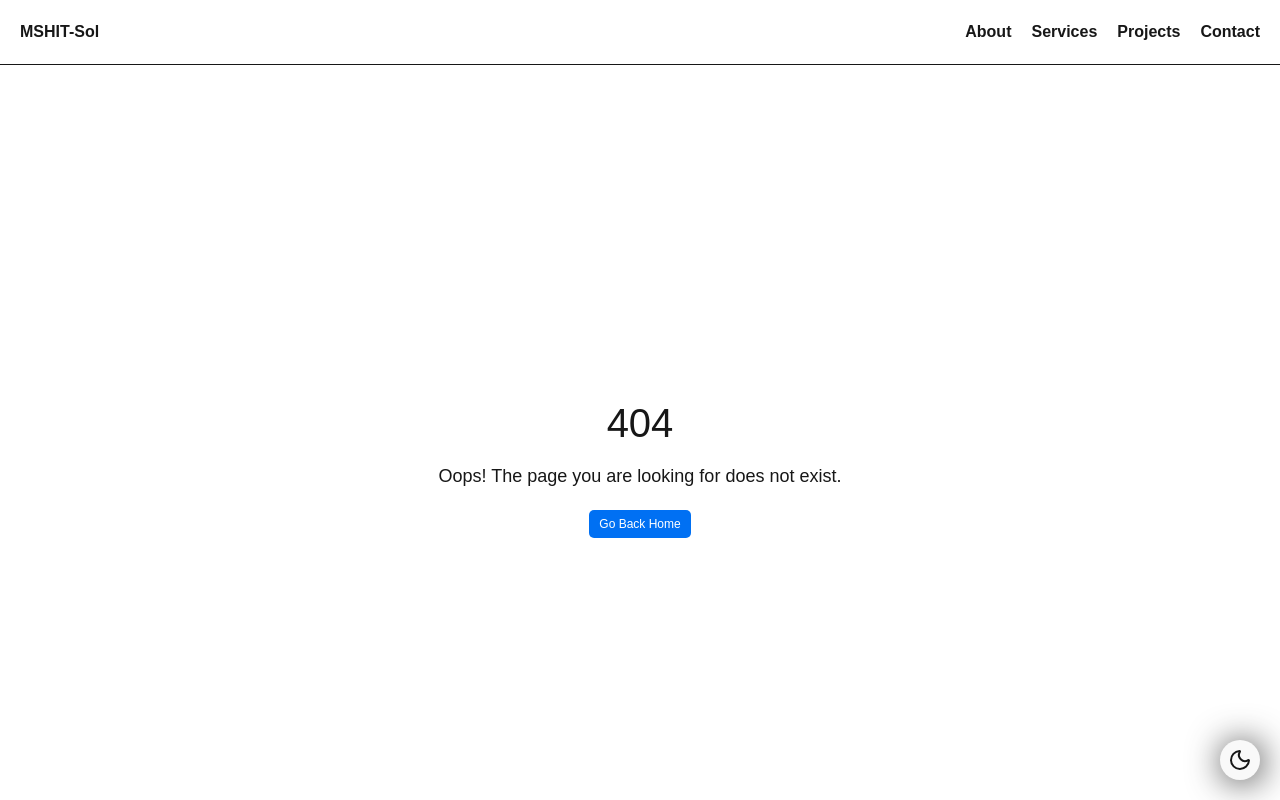
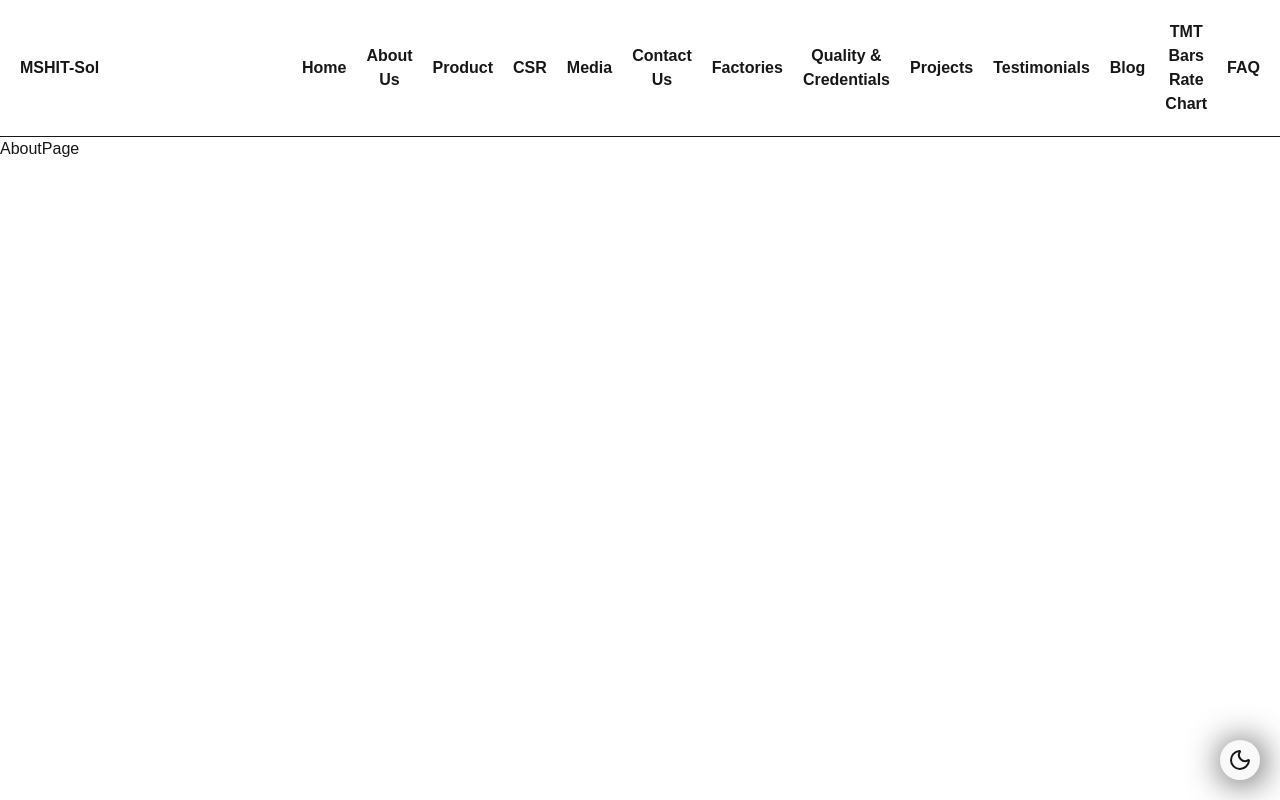
Before and after one commit to mshsun20/mshitsol, a Next.js app in the folder app/: page /about in a window 1280 px wide. Before the commit this address had no page. Shown: the top 800 px of the page. Built offline with nearby package versions, Linux system fonts and the light colour scheme.

Commit message:
about page inclusion

```diff
--- /dev/null
+++ b/app/components/About/AboutPage.tsx
@@ -0,0 +1,9 @@
+import React from 'react'
+
+const AboutPage = () => {
+  return (
+    <div>AboutPage</div>
+  )
+}
+
+export default AboutPage
--- a/app/components/Header.tsx
+++ b/app/components/Header.tsx
@@ -1,15 +1,39 @@
 import Link from 'next/link'
 import React from 'react'
+
+const menuItems = [
+  { text: "Home", href: "/" },
+  { text: "About Us", href: "/about/" },
+  { text: "Product", href: "/products/" },
+  { text: "CSR", href: "/sustainability-csr/" },
+  { text: "Media", href: "/brand-marketing-media-coverage/" },
+  { text: "Contact Us", href: "/contact-us/" },
+  {
+    text: "Factories",
+    href: "/factories/",
+    children: [
+      { text: "Jamuria", href: "/factories/jamuria/" },
+      { text: "Sambhalpur", href: "/factories/sambhalpur/" },
+    ],
+  },
+  { text: "Quality & Credentials", href: "/quality-testing/" },
+  { text: "Projects", href: "/projects/" },
+  { text: "Testimonials", href: "/testimonials/" },
+  { text: "Blog", href: "/blog/difference-between-tie-beam-and-plinth-beam" },
+  { text: "TMT Bars Rate Chart", href: "/tmt-bars-rate-chart/" },
+  { text: "FAQ", href: "/faq/" },
+];
 
 const Header = () => {
   return (
     <div className='header'>
         <div className='logosec'>MSHIT-Sol</div>
         <div className="navsec">
-            <Link href="/about" className='navlink'>About</Link>
-            <Link href="/services" className='navlink'>Services</Link>
-            <Link href="/projects" className='navlink'>Projects</Link>
-            <Link href="/contact" className='navlink'>Contact</Link>
+            {
+                menuItems?.map(elm => (
+                    <Link key={elm?.text} href={elm?.href} className='navlink'>{elm?.text}</Link>
+                ))
+            }
         </div>
     </div>
   )
--- a/app/pages/_document.tsx
+++ b/app/pages/_document.tsx
@@ -6,6 +6,7 @@ export default function Document() {
     <Html lang="en">
       <Head>
         <meta name="google-site-verification" content="S5gfUIo2NvD0RtbYQMoHnCUrOFKvZTVAjCgVhnlPAUw" />
+        <link rel="canonical" href="https://mshitsol-app.vercel.app/" />
         <link
           href="https://fonts.googleapis.com/css2?family=Inter:wght@400;500;600;700;800;900&display=swap"
           rel="stylesheet"
--- /dev/null
+++ b/app/pages/about.tsx
@@ -0,0 +1,65 @@
+import AboutPage from '@/components/About/AboutPage'
+import Head from 'next/head'
+import React from 'react'
+
+const About = () => {
+  return (
+    <>
+        <Head>
+            <title>MSH IT Sol - About | Full Stack Developer Portfolio, MERN, Next.js & DevOps Expert</title>
+
+            <meta
+                name="description"
+                content="Welcome to MSH IT Sol — Portfolio of a professional Full Stack Developer specializing in MERN Stack, Next.js, DevOps, CI/CD, MongoDB, and scalable cloud deployments."
+            />
+
+            <meta name="robots" content="index, follow" />
+            <meta name="keywords" content="MSH, IT Solution, Full Stack Developer, MERN Developer, Next.js Developer, Node.js Developer, React Developer, Portfolio, MSH IT Sol, MongoDB, DevOps, CI/CD" />
+
+            <link rel="canonical" href="https://mshitsol-app.vercel.app/about/" />
+
+            {/* OpenGraph */}
+            <meta property="og:title" content="MSH IT Sol — Full Stack Developer Portfolio" />
+            <meta
+            property="og:description"
+            content="Explore projects, skills, services, and achievements of a MERN Stack and Next.js Full Stack Developer."
+            />
+            <meta property="og:site_name" content="MSH IT Sol" />
+            <meta property="og:url" content="https://mshitsol-app.vercel.app/about/" />
+            <meta property="og:type" content="website" />
+            <meta property="og:image" content="https://mshitsol-app.vercel.app/about/og-banner.png" />
+
+            {/* Twitter */}
+            <meta name="twitter:card" content="summary_large_image" />
+            <meta name="twitter:title" content="MSH IT Sol — Full Stack Developer Portfolio" />
+            <meta name="twitter:description" content="Explore the complete portfolio of a Next.js and MERN Stack Developer." />
+            <meta name="twitter:image" content="https://mshitsol-app.vercel.app/about/og-banner.png" />
+
+            {/* Schema.org JSON-LD */}
+            <script
+            type="application/ld+json"
+            dangerouslySetInnerHTML={{
+                __html: JSON.stringify({
+                "@context": "https://schema.org",
+                "@type": "Person",
+                "name": "Mriganka Sekhar Halder",
+                "jobTitle": "Full Stack Developer",
+                "url": "https://mshitsol-app.vercel.app/about/",
+                "image": "https://mshitsol-app.vercel.app/logo.png",
+                "sameAs": [
+                    "https://www.facebook.com/your",
+                    "https://www.linkedin.com/company/your"
+                ]
+                }),
+            }}
+            />
+        </Head>
+
+        <main className="main-body">
+            <AboutPage />
+        </main>
+    </>
+  )
+}
+
+export default About
--- a/app/pages/index.tsx
+++ b/app/pages/index.tsx
@@ -1,6 +1,7 @@
 import Head from "next/head";
 import Image from "next/image";
 import { Geist, Geist_Mono } from "next/font/google";
+import AboutPage from "@/components/About/AboutPage";
 
 // const geistSans = Geist({
 //   variable: "--font-geist-sans",
@@ -14,7 +15,7 @@ import { Geist, Geist_Mono } from "next/font/google";
 
 export default function Home() {
   return (
-    <div>
+    <>
       <Head>
         <title>MSH IT Sol - Home | Full Stack Developer Portfolio, MERN, Next.js & DevOps Expert</title>
 
@@ -65,11 +66,10 @@ export default function Home() {
         />
       </Head>
 
-      <div className="main-body">
-        <main>
-          <div>Home</div>
-        </main>
-      </div>
-    </div>
+      <main className="main-body">
+        <div>Home Page</div>
+        <AboutPage />
+      </main>
+    </>
   );
 }
```
Also changed, not shown: 1 other file (tests, documents, lock files or other folders).
